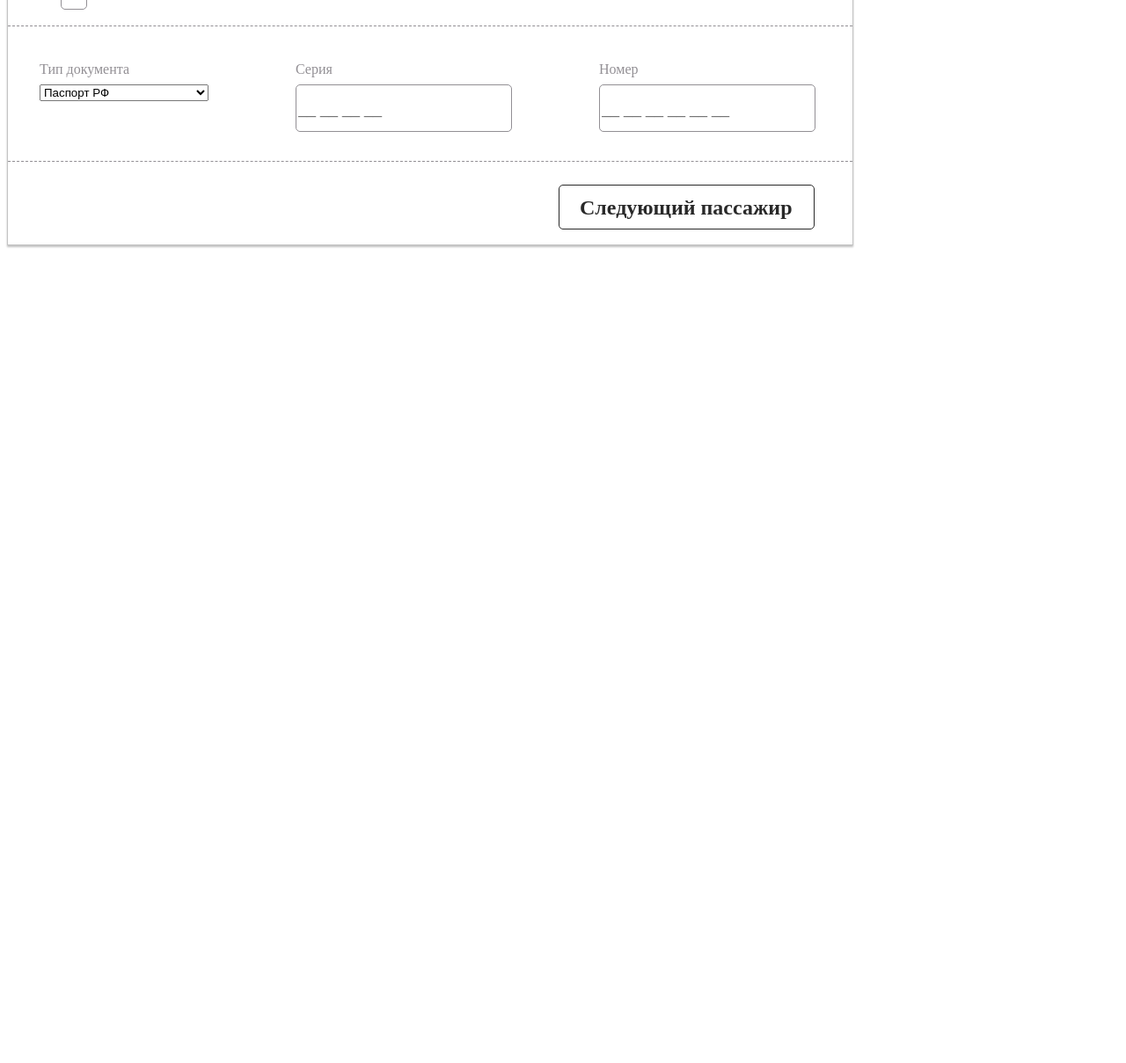
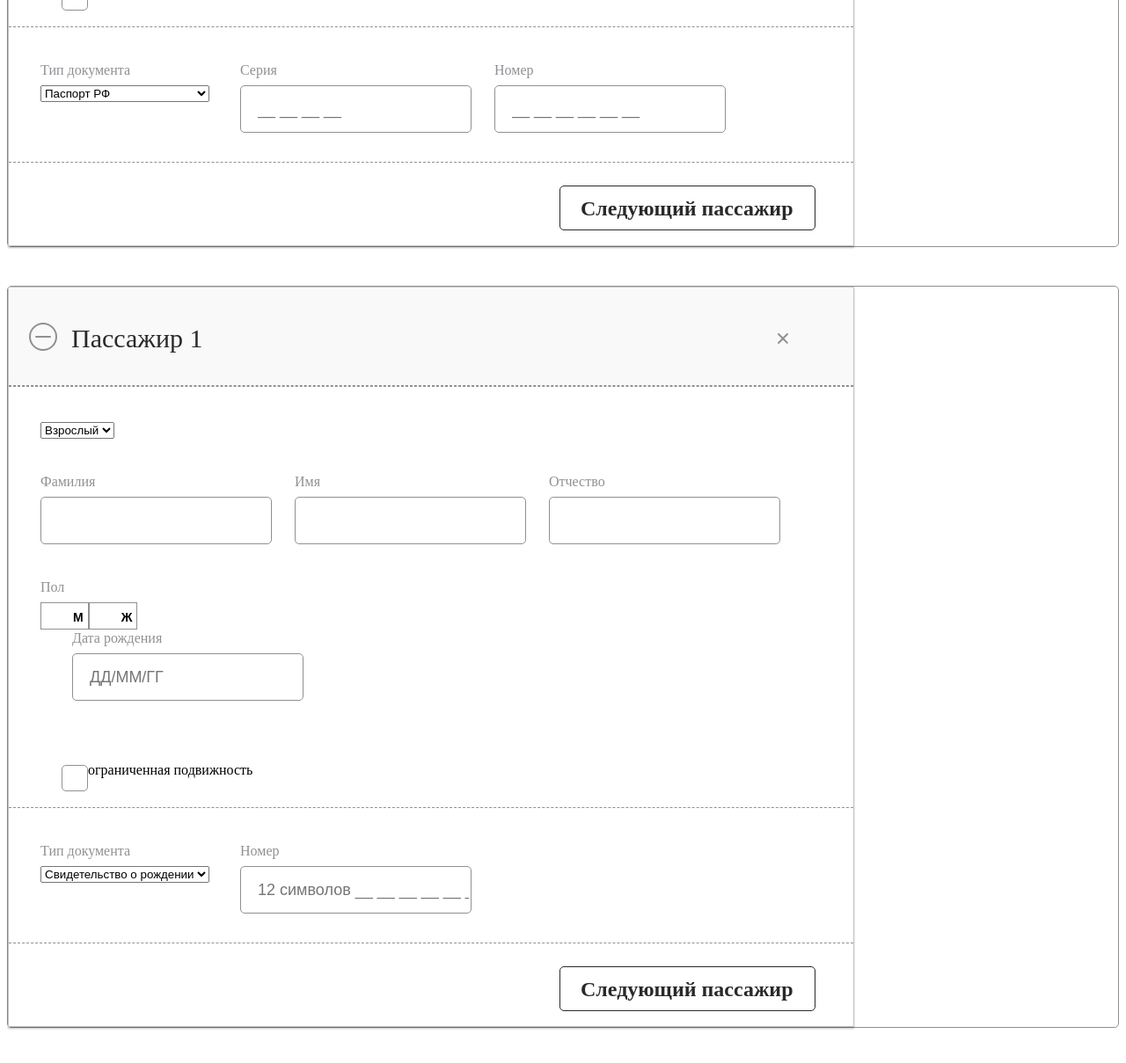
Before and after one commit to Alina-Gilmutdinova/passenger, a plain HTML site: page index.html in a window 1280 px wide. Shown: the part 571-1780 px from the top of the page at 88% size. Before the commit the page ends 858 px from the top, so only its background shows below. Drawn offline with Linux system fonts and the light colour scheme.

Commit message:
корректировки

```diff
--- a/css/style.css
+++ b/css/style.css
@@ -1,9 +1,11 @@
+.passenger_container {
+  margin-bottom: 44px;
+}
 .passenger_main_container {
 width: 960px;
 background: #FFFFFF;
 border: 1px solid #C4C4C4;
 box-shadow: 0px 2px 2px rgba(0, 0, 0, 0.25);
-
 }
 
 .passenger_head_container {
@@ -19,7 +21,7 @@ background-color:#F9F9F9;
 margin-right: 653px;
 font-weight: 400;
 font-size: 30px;
-line-height: 116%px;
+line-height: 116%;
 color: #292929;
 }
 
@@ -32,7 +34,7 @@ color: #292929;
   }
 .passenger_information_container {
 display: flex;
-justify-content: space-between;
+/*justify-content: space-between;*/
 margin: 40px 42px 28px 36px;
 }
 .passenger_information {
@@ -41,11 +43,21 @@ margin: 40px 42px 28px 36px;
 .passenger_information_body {
 
 }
+input[type=text] {
+  padding-left: 19px;
+}
 .passenger_text {
 margin-bottom: 8px;
 font-weight: 400;
 font-size: 16px;
 color: #928F94;
+}
+
+.text-field {
+  padding-right: 26px;
+}
+.passenger_information_document {
+  padding-right: 35px;
 }
 .passenger_container {
 text-decoration: none;
--- a/index.html
+++ b/index.html
@@ -10,7 +10,8 @@ rel="stylesheet" type="text/css" />
    <title>Сайт жд билетов</title>
 </head>
 <body>
-   <section class="passenger_main_container">
+   <section class="passenger_container">
+      <div class="passenger_main_container">
       <div class="passenger_head_container">
          <div class="passenger_img">
          <img src="img/minus.svg" alt="deployment">
@@ -98,5 +99,90 @@ rel="stylesheet" type="text/css" />
    <div class="passenger_information_button">
       <a href="#" class="button">Следующий пассажир</a>
 </div>
+</div>
+   </section>
+   <section class="passenger_container">
+      <div class="passenger_main_container">
+      <div class="passenger_head_container">
+         <div class="passenger_img">
+         <img src="img/minus.svg" alt="deployment">
+      </div>
+         <div class="passenger_quantity">Пассажир 1</div>
+         <img src="img/Vector.svg" alt="close">
+      </div>
+      <div class="passenger_information_border_top"></div>
+      <div class="passenger_information_container">
+      <select name="passenger_list_container">
+         <option value="1">Взрослый</option>
+         <option value="2">Детский</option>
+       </select>
+      </div>
+     <div class="passenger_information_container">
+      <div class="passenger_information_type">
+         <div class="text-field">
+            <div class="passenger_text">Фамилия</div>
+            <input class="text-field__input" type="text" name="data" id="data" placeholder="">
+          </div>
+      </div>
+      <div class="passenger_information_type">
+         <div class="text-field">
+            <div class="passenger_text">Имя</div>
+            <input class="text-field__input" type="text" name="data" id="data" placeholder="">
+          </div>
+      </div>
+      <div class="passenger_information_type">
+         <div class="text-field">
+            <div class="passenger_text">Отчество</div>
+            <input class="text-field__input" type="text" name="data" id="data" placeholder="">
+          </div>
+      </div>
+
+     </div>
+     <div class="passenger_information_container">
+      <div class="passenger_information_body">
+         <div class="passenger_text">Пол</div>
+         <form action="">
+            <input type="radio" id="male" name="gender"/>
+            <label for="male" id="male">М</label>
+            <input type="radio" id="female"name="gender"/>
+            <label for="female" id="female">Ж</label>
+            </form>
+
+      <div class="passenger_information_container">
+      <div class="passenger_information_data">
+         <div class="text-field">
+            <div class="passenger_text">Дата рождения</div>
+            <input class="text-field__input" type="text" name="data" id="data" placeholder="ДД/ММ/ГГ">
+          </div>
+         </div>
+      </div>
+     </div>
+   </div>
+     <div class="passenger_information_container">
+      <div class="checkbox">
+         <input type="checkbox" id="checkbox_1">
+         <label for="checkbox_1">ограниченная подвижность</label>
+     </div>
+   </div>
+   <div class="passenger_information_border"></div>
+   <div class="passenger_information_container">
+      <div class="passenger_information_document">
+      <div class="passenger_text">Тип документа</div>
+      <select name="passenger_list_container">
+         <option value="2">Свидетельство о рождении</option>
+       </select>
+      </div>
+      <div class="passenger_information_type">
+         <div class="text-field">
+            <div class="passenger_text">Номер</div>
+            <input class="text-field__input" type="text" name="data" id="data" placeholder="12 символов __ __ __ __ __ __">
+          </div>
+      </div>
+   </div>
+   <div class="passenger_information_border"></div>
+   <div class="passenger_information_button">
+      <a href="#" class="button">Следующий пассажир</a>
+</div>
+</div>
    </section>
 </body>
```
